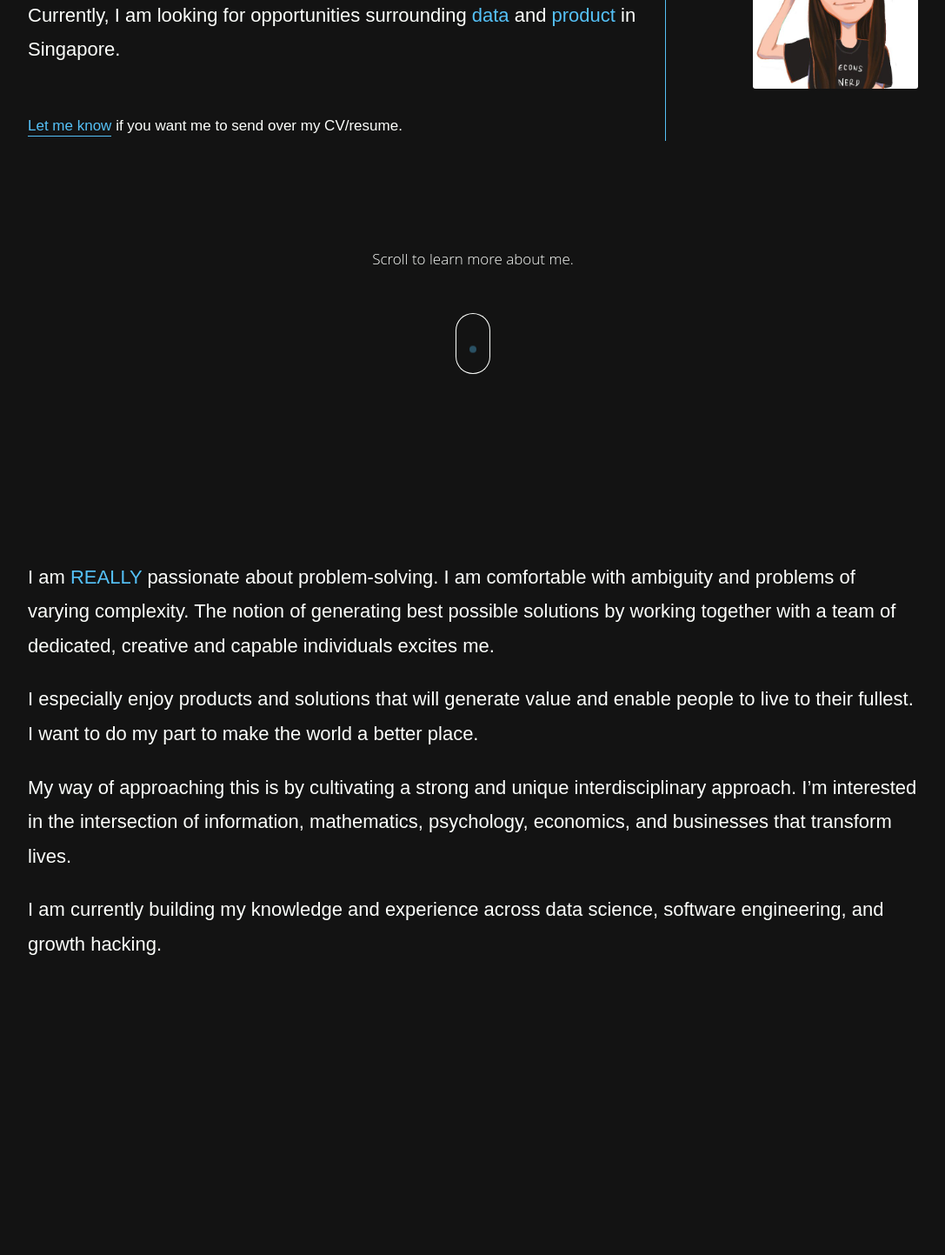
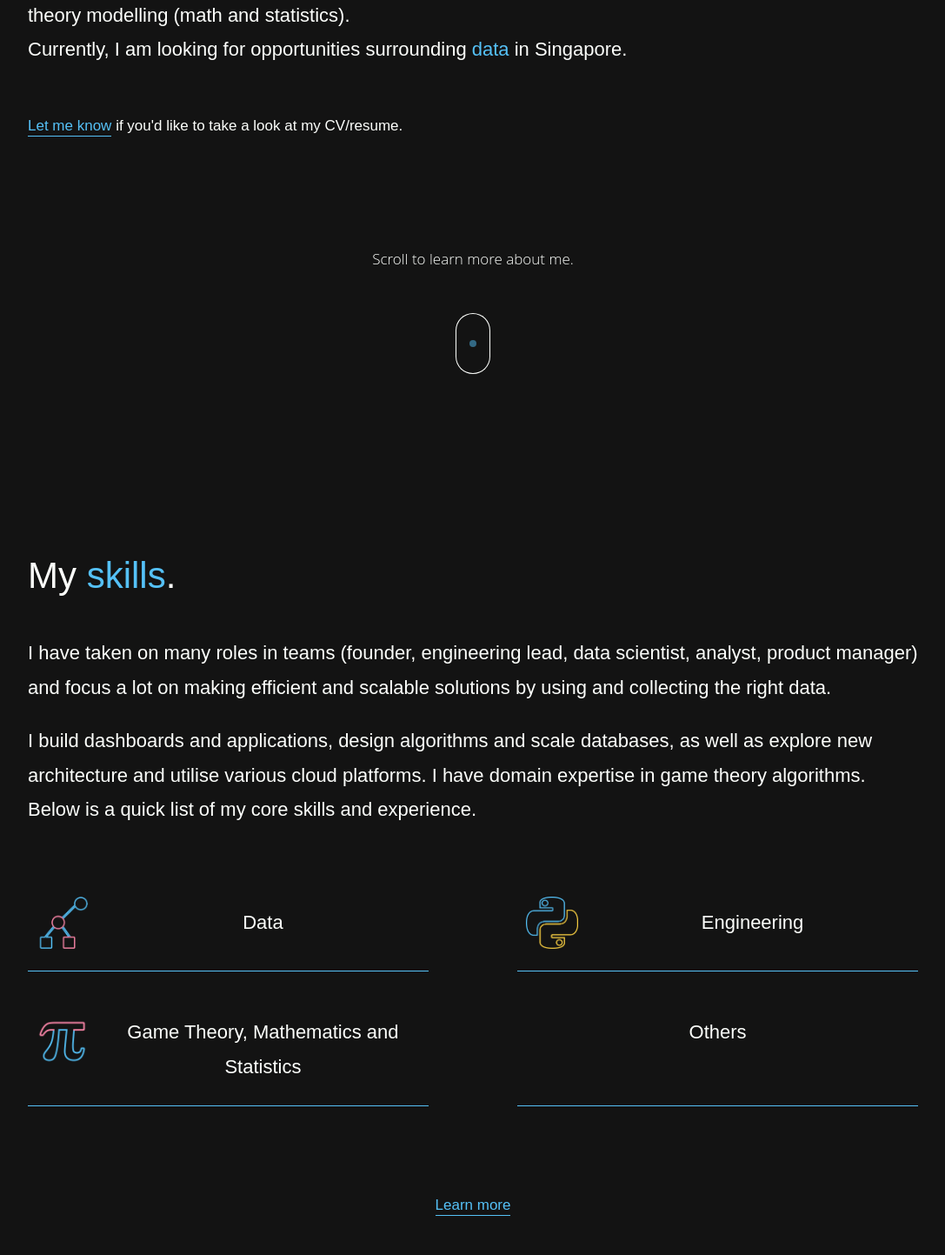
Before and after one commit to pamelachia/portfolio, a React (Create React App) app: page / in a window 1280 px wide. Shown: the part 320-1763 px from the top of the page at 87% size, without its empty margins (96-1183 px from the left). Built offline with nearby package versions, Linux system fonts and the light colour scheme; what webfontloader would draw is missing.

Commit message:
Rewritten sections.

```diff
--- a/src/components/App.jsx
+++ b/src/components/App.jsx
@@ -41,14 +41,6 @@ class App extends Component {
                         <Myself onScollTo={this.handleScrollTo} />
                     </Section>
                     <Section
-                        name="mission"
-                        scrolledTo={this.state.scrolledTo}
-                        backgroundColor={colors.deepDark}
-                        fillWindowHeight={true}
-                    >
-                        <Mission />
-                    </Section>
-                    <Section
                         name="skills"
                         scrolledTo={this.state.scrolledTo}
                         backgroundColor={colors.deepDark}
@@ -61,6 +53,14 @@ class App extends Component {
                         backgroundColor={colors.deepDark}
                     >
                         <Projects />
+                    </Section>
+                    <Section
+                        name="mission"
+                        scrolledTo={this.state.scrolledTo}
+                        backgroundColor={colors.deepDark}
+                        fillWindowHeight={true}
+                    >
+                        <Mission />
                     </Section>
                     <Section
                         name="contacts"
--- a/src/components/Header.jsx
+++ b/src/components/Header.jsx
@@ -185,11 +185,6 @@ class Header extends Component {
                         </Button>
                     </li>
                     <li className={liStyle}>
-                        <Button onClick={this.handleOnScrollTo("mission")}>
-                            Mission
-                        </Button>
-                    </li>
-                    <li className={liStyle}>
                         <Button onClick={this.handleOnScrollTo("skills")}>
                             Skills
                         </Button>
@@ -200,10 +195,15 @@ class Header extends Component {
                         </Button>
                     </li>
                     <li className={liStyle}>
+                        <Button onClick={this.handleOnScrollTo("mission")}>
+                            More of me
+                        </Button>
+                    </li>
+                    {/* <li className={liStyle}>
                         <Button onClick={this.handleOnScrollTo("contacts")}>
                             Contact
                         </Button>
-                    </li>
+                    </li> */}
                     <li className={cx(liStyle, edgeLiStyle)}>
                         <a
                             href="https://goodreads.com/pamelachia"
--- a/src/components/Sections/Contacts.jsx
+++ b/src/components/Sections/Contacts.jsx
@@ -81,7 +81,7 @@ class Contacts extends Component {
                     </Title>
                     <Subtitle>
                         If you believe that we will both benefit from a chat,
-                        let's <Accent>talk</Accent>. I love making new friends!
+                        let's <Accent>talk</Accent>.
                     </Subtitle>
                     <div className={gridStyle}>
                         <Contact title="By Email">
--- a/src/components/Sections/Myself.jsx
+++ b/src/components/Sections/Myself.jsx
@@ -118,21 +118,17 @@ class Myself extends Component {
             <div className={wrapperStyle}>
                 <div className={style}>
                     <div className={textStyle}>
-                        <Title>
-                            I am <Accent>Pamela</Accent>.
-                        </Title>
+                        <Title>Pam is an ex-founder and data engineer.</Title>
                         <div className={mobileAvatarStyles}>
                             <Avatar isMobile={true} />
                         </div>
                         <Subtitle>
-                            I love solving crazy-hard problems that will change
-                            the world.
+                            I have worked across data, product and engineering
+                            in startups and have a deep proficiency in game
+                            theory modelling (math and statistics).
                             <br />
                             Currently, I am looking for opportunities
-                            surrounding <Accent>data</Accent> and{" "}
-                            <Accent>product</Accent> in Singapore.
-                            {/* Currently, I am working as the{" "}
-                            <Accent>Data Engineering Lead</Accent> at Vase.ai. */}
+                            surrounding <Accent>data</Accent> in Singapore.
                         </Subtitle>
                         <div className={cvStyle}>
                             <Link
@@ -142,10 +138,10 @@ class Myself extends Component {
                             >
                                 Let me know
                             </Link>{" "}
-                            if you want me to send over my CV/resume.
+                            if you'd like to take a look at my CV/resume.
                         </div>
                     </div>
-                    <Avatar isMobile={false} />
+                    {/* <Avatar isMobile={false} /> */}
                 </div>
                 <ScrollerAnimated />
             </div>
--- a/src/components/Sections/Projects.jsx
+++ b/src/components/Sections/Projects.jsx
@@ -134,8 +134,7 @@ class Projects extends Component {
             <div className={style}>
                 <Appear>
                     <Title>
-                        My <Accent>projects</Accent> and public{" "}
-                        <Accent>talks</Accent>.
+                        My <Accent>projects</Accent> (last updated 2018)
                     </Title>
                     <div className={gridStyle}>
                         <Project
--- a/src/components/Sections/Skills.jsx
+++ b/src/components/Sections/Skills.jsx
@@ -9,7 +9,7 @@ import { colors, mq } from "../../styles";
 import MathsImg from "../../img/maths.png";
 import GameTheoryImg from "../../img/gametheory.png";
 import PythonImg from "../../img/python.png";
-import JavaScriptImg from "../../img/javascript.png";
+// import JavaScriptImg from "../../img/javascript.png";
 
 const Skill = ({ title, imgSrc, mobileOrder, displayDetail, children }) => {
     const style = css`
@@ -31,7 +31,7 @@ const Skill = ({ title, imgSrc, mobileOrder, displayDetail, children }) => {
         display: flex;
         margin-bottom: 25px;
 
-        ${mobileOrder < 3 ? "flex-direction: row-reverse" : ""};
+        // ${mobileOrder < 3 ? "flex-direction: row-reverse" : ""};
         ${mq.small(css`
             flex-direction: row;
         `)};
@@ -145,35 +145,78 @@ class Skills extends Component {
                     </Title>
                     <Subtitle>
                         <p>
-                            I have led a brilliant and highly motivated team of
-                            data engineers to make insights accessible across
-                            the company. I focus a lot on making efficient and
-                            scalable systems and solutions by using and
-                            collecting the right data.
+                            I have taken on many roles in teams (founder,
+                            engineering lead, data scientist, analyst, product
+                            manager) and focus a lot on making efficient and
+                            scalable solutions by using and collecting the right
+                            data.
                         </p>
                         <p>
-                            Being in a small and fast growing startup I got to
-                            do many things like product management. I managed
-                            the ideation and operations for the three main
-                            products in the company.
-                        </p>
-                        <p>
-                            I focus on effective and clear communication when
-                            collaborating with my peers, utilising my best
-                            knowledge of numbers, data, and people. I also adopt
-                            modern Software Engineering processes while working
-                            on products and personal projects.
+                            I build dashboards and applications, design
+                            algorithms and scale databases, as well as explore
+                            new architecture and utilise various cloud
+                            platforms. I have domain expertise in game theory
+                            algorithms. Below is a quick list of my core skills
+                            and experience.
                         </p>
                     </Subtitle>
                     <div className={gridStyle}>
                         <Skill
-                            imgSrc={PythonImg}
-                            title="Python development"
+                            imgSrc={GameTheoryImg}
+                            title="Data"
                             mobileOrder={1}
                             displayDetail={this.state.learnMore}
                         >
                             <ul>
                                 <li>
+                                    Analytics: Mixpanel, Amplitude, Google
+                                    Analytics, Google Data Studio, AWS
+                                    Quicksight, Google Sheets, Jupyter
+                                    Notebooks, Seaborn, Grafana.
+                                </li>
+                                <li>
+                                    ML/AI: Dynamic pricing algorithm, population
+                                    sampling model, order queueing model for
+                                    action prioritisation.
+                                </li>
+                                <li>
+                                    Engineering and Databases: Python, AWS
+                                    Lambda, AWS Glue, Segment, SQL, MongoDB,
+                                    Redis, Serverless, Google Dataflow.
+                                </li>
+                                {/* <li>
+                                    Created game theory models to study real
+                                    economies for two of my dissertations in
+                                    university.
+                                </li>
+                                <li>
+                                    Capable of applying game theoretic knowledge
+                                    and concepts to solve real-world business
+                                    problems.
+                                </li>
+                                <li>
+                                    Completed several advanced game theory,
+                                    mathematical economics, and microeconomics
+                                    modules in university that focused on
+                                    practical applications of game theory
+                                    models.
+                                </li> */}
+                            </ul>
+                        </Skill>
+                        <Skill
+                            imgSrc={PythonImg}
+                            title="Engineering"
+                            mobileOrder={2}
+                            displayDetail={this.state.learnMore}
+                        >
+                            <ul>
+                                <li>Python</li>
+                                <li>JavaScript and TypeScript (fullstack)</li>
+                                <li>
+                                    Testing and Cloud Platforms: Jest, Cypress,
+                                    Circle CI, AWS, GCP.
+                                </li>
+                                {/* <li>
                                     Delivering solutions making data stored in
                                     SQL and NoSQL databases accessible, allowing
                                     for re-design of data structures, production
@@ -188,38 +231,37 @@ class Skills extends Component {
                                     and Matplotlib, for actionable insights,
                                     allowing smoother decision making and better
                                     explanations to audiences.
-                                </li>
+                                </li> */}
                             </ul>
                         </Skill>
                         <Skill
                             imgSrc={MathsImg}
-                            title="Mathematics and Statistics"
+                            title="Game Theory, Mathematics and Statistics"
                             mobileOrder={3}
                             displayDetail={this.state.learnMore}
                         >
                             <ul>
                                 <li>
-                                    Quickly develop rigorous proofs for simpler
+                                    Develop rigorous proofs for simpler
                                     solutions. This is so that simpler solutions
                                     are implemented with confidence and product
                                     improvements can be faster deployed.
                                 </li>
                                 <li>
-                                    Create mathematically complete algorithms
-                                    for more optimal performance for projects
-                                    and products.
+                                    Design and build mathematically complete
+                                    algorithms
                                 </li>
                                 <li>
-                                    Consistently test statistical assumptions
-                                    when using models based on economometrics
-                                    and machine learning.
+                                    Test statistical assumptions when using
+                                    models based on economometrics and machine
+                                    learning.
                                 </li>
                             </ul>
                         </Skill>
-                        <Skill
+                        {/* <Skill
                             imgSrc={JavaScriptImg}
                             title="JavaScript development"
-                            mobileOrder={2}
+                            mobileOrder={4}
                             displayDetail={this.state.learnMore}
                         >
                             <ul>
@@ -244,30 +286,24 @@ class Skills extends Component {
                                     Platform (GCP).
                                 </li>
                             </ul>
-                        </Skill>
+                        </Skill> */}
                         <Skill
-                            imgSrc={GameTheoryImg}
-                            title="Game Theory (economics)"
+                            title="Others"
                             mobileOrder={4}
                             displayDetail={this.state.learnMore}
                         >
                             <ul>
                                 <li>
-                                    Created game theory models to study real
-                                    economies for two of my dissertations in
-                                    university.
+                                    Leading a function: led teams in data,
+                                    product, and also a company as CTO.
                                 </li>
                                 <li>
-                                    Capable of applying game theoretic knowledge
-                                    and concepts to solve real-world business
-                                    problems.
+                                    Product management: developed products,
+                                    features and managed sprints
                                 </li>
                                 <li>
-                                    Completed several advanced game theory,
-                                    mathematical economics, and microeconomics
-                                    modules in university that focused on
-                                    practical applications of game theory
-                                    models.
+                                    Product design: Built Figma prototypes and
+                                    base UIs
                                 </li>
                             </ul>
                         </Skill>
```
